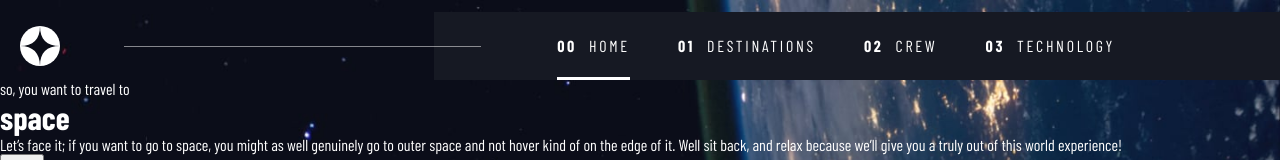
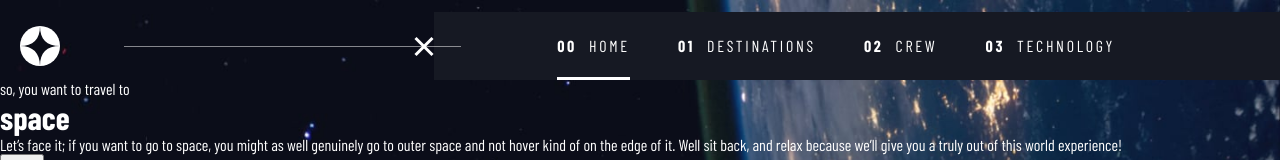
Before and after one commit to A-Awad1/Space-Tourism-Website, a Vue app: page / in a window 1280 px wide. Shown: the top 160 px of the page. Built offline with nearby package versions, Linux system fonts and the light colour scheme; a web font is replaced by a local one.

Commit message:
update App Nav

```diff
--- a/src/components/AppNav.vue
+++ b/src/components/AppNav.vue
@@ -6,13 +6,15 @@
       src="../assets/shared/icon-hamburger.svg"
       alt="menu icon"
       @click="mobileMenu = true"
+      v-if="!mobileMenu"
     />
-    <ul v-show="mobileMenu">
     <img
       src="../assets/shared/icon-close.svg"
       alt="close icon"
       @click="mobileMenu = false"
+      v-else
     />
+    <ul v-show="mobileMenu">
       <router-link
         v-for="route in routes"
         :key="route"
@@ -37,7 +39,7 @@ export default {
   name: "AppNav",
   data: function () {
     return {
-      mobileMenu: false,
+      mobileMenu: true,
     };
   },
   computed: {
@@ -71,9 +73,6 @@ nav {
     padding: 40px 0 0 55px;
   }
   @include smallHeight {
-    padding: 12px {
-      bottom: 0;
-    }
     @include small {
       padding: 0 {
         left: 20px;
@@ -90,7 +89,6 @@ nav {
         width: 48px;
       }
       @include smallHeight {
-        width: 35px;
         @include small {
           width: 40px;
         }
@@ -109,8 +107,9 @@ nav {
     }
     img:last-of-type {
       cursor: pointer;
-      @include small {
-        display: none;
+      z-index: 1;
+      @include smallHeight {
+        top: 24px;
       }
     }
     ul {
@@ -138,31 +137,7 @@ nav {
         padding: 0 165px 0 123px;
         gap: 48px;
       }
-      @include smallHeight {
-        padding-top: 100px;
-        gap: 6px;
-        @include small {
-          padding-top: 0;
-          gap: 37px;
-        }
-        @include xLarge {
-          gap: 48px;
-        }
-      }
-      > {
-        img {
-          position: absolute;
-          top: 34px;
-          right: 26px;
-          cursor: pointer;
-          @include small {
-            display: none;
-          }
-          @include smallHeight {
-            top: 24px;
-          }
-        }
-        li {
+      > li {
         cursor: pointer;
         text-transform: uppercase;
         counter-increment: route;
@@ -223,5 +198,4 @@ nav {
     }
   }
 }
-}
 </style>
```
Lines whose indentation alone changed are shown as unchanged.
